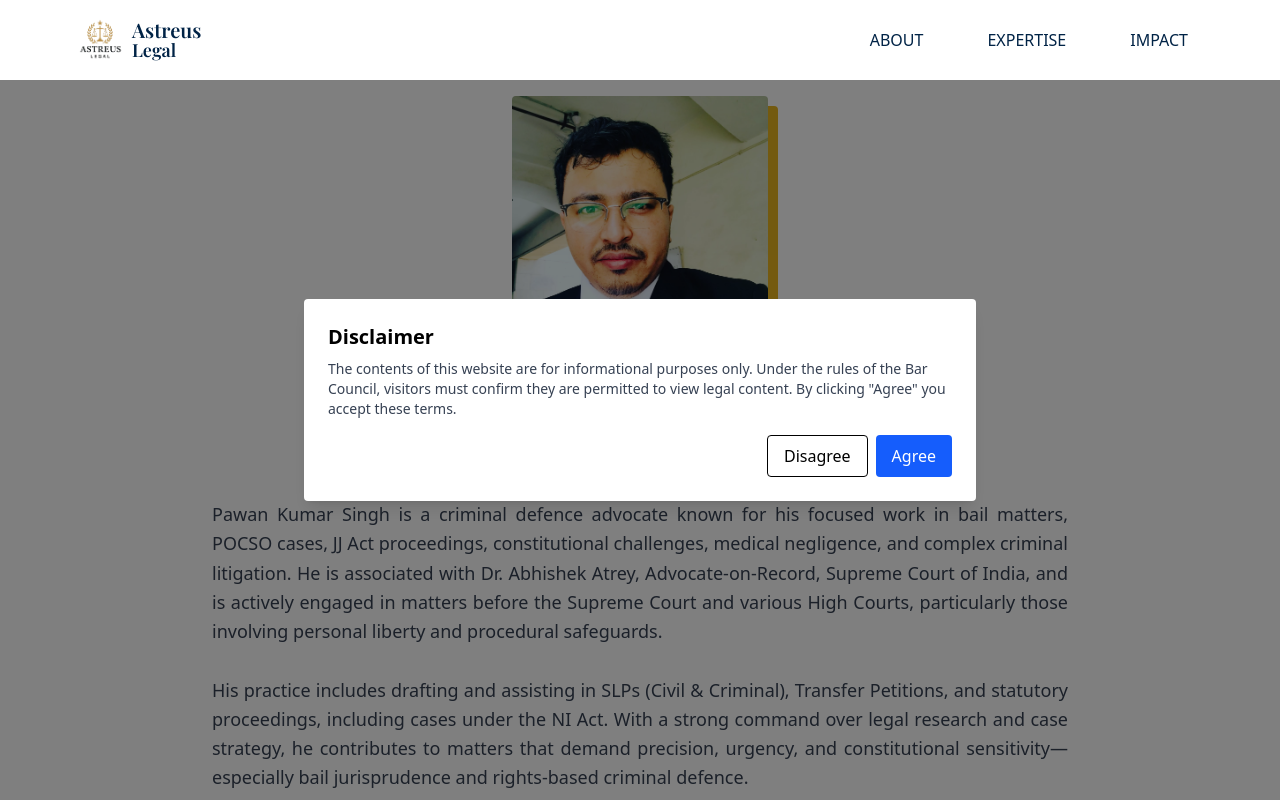
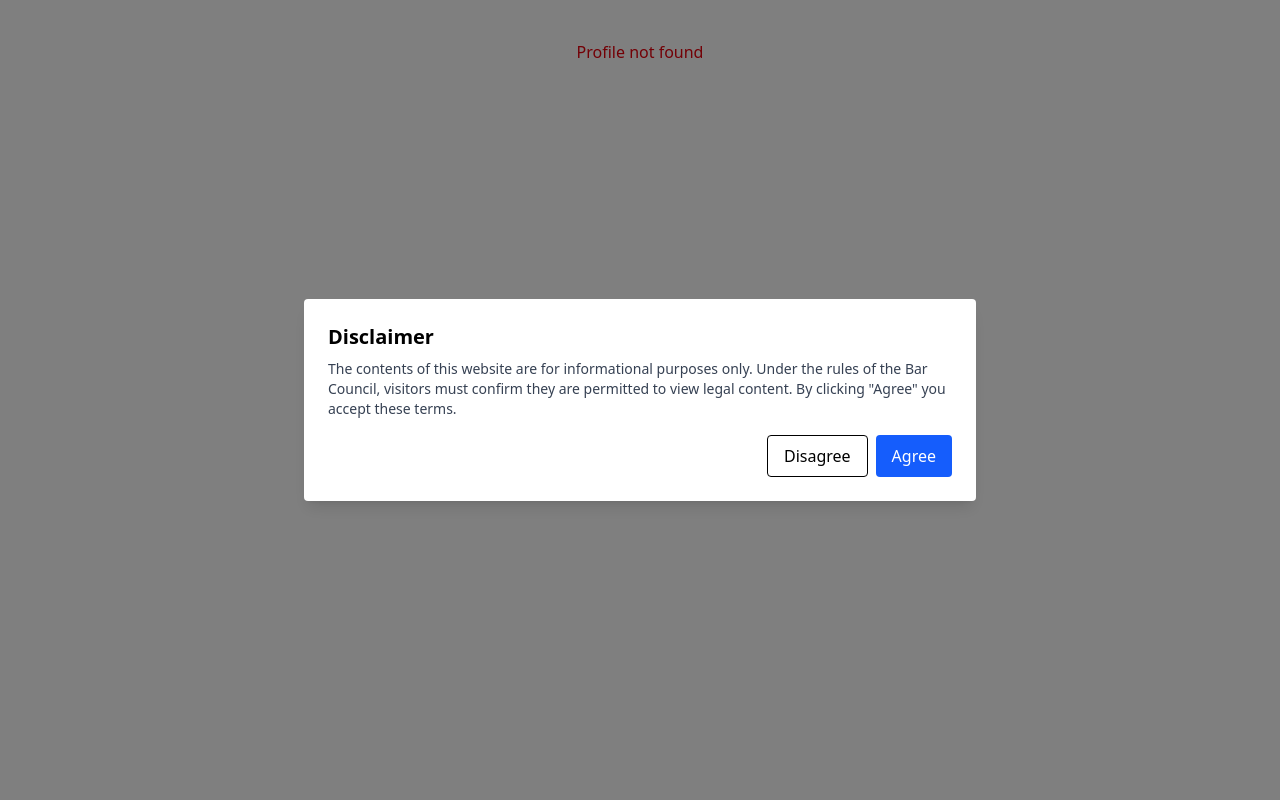
Before and after one commit to ashishgit10/project101, a React (Vite) app: page /advocate/Pawan-Kumar-Singh in a window 1280 px wide. Shown: the top 800 px of the page. Built offline with nearby package versions, Linux system fonts and the light colour scheme; a web font is replaced by a local one.

Commit message:
Removed pawan Profile

```diff
--- a/src/components/Data/people.js
+++ b/src/components/Data/people.js
@@ -42,21 +42,6 @@ const peopleData = [
 
       Ashish Chaudhary has represented clients before various forums and authorities, offering guidance on banking regulations, RBI directives, recovery processes, and settlement frameworks. His hands-on experience enables him to handle sensitive financial disputes with professionalism, discretion, and a deep understanding of the regulatory environment.Known for his methodical approach and strong negotiating skills, he consistently strives to secure favourable settlements while protecting the long-term interests of his clients. His advisory work extends to drafting and reviewing financial agreements, providing compliance support, and assisting clients in understanding their legal and contractual obligations within the banking sector0.`,
   },
-  {
-    id: "Pawan-Kumar-Singh",
-    name: "Pawan Kumar Singh",
-    image: Person5,
-    description:
-      `Pawan Kumar Singh is a criminal defence advocate known for his focused work in bail matters, POCSO cases, JJ Act proceedings, constitutional challenges, medical negligence, and complex criminal litigation. He is associated with Dr. Abhishek Atrey, Advocate-on-Record, Supreme Court of India, and is actively engaged in matters before the Supreme Court and various High Courts, particularly those involving personal liberty and procedural safeguards.
-
-His practice includes drafting and assisting in SLPs (Civil & Criminal), Transfer Petitions, and statutory proceedings, including cases under the NI Act. With a strong command over legal research and case strategy, he contributes to matters that demand precision, urgency, and constitutional sensitivity—especially bail jurisprudence and rights-based criminal defence.
-Beyond courtroom litigation, he advises Ed-Tech companies on legal compliance, regulatory frameworks, policy structuring, and the handling of legal notices and statutory communications, bridging litigation insight with preventive legal strategy.
-
-Academically distinguished, he holds an LL.B. (Grade A), a Master’s degree in Criminology (1st Rank), and a B.A. (Hons.) in English Literature. His criminology and forensic background strengthens his defence in cases involving child offences, medical evidence, and investigative lapses.
-
-He has been invited as a guest speaker, featured as a subject expert in professional podcasts, participated in international conferences on Police Science, and contributed to a scholarly publication under the patronage of Hon’ble Justice Dipak Misra, Former Chief Justice of India.
-Recognised for clarity, preparation, and a rights-driven approach, Pawan Kumar Singh delivers defence advocacy that is strategic, research-backed, and uncompromising on liberty.`,
-  },
 ];
 
 
```
